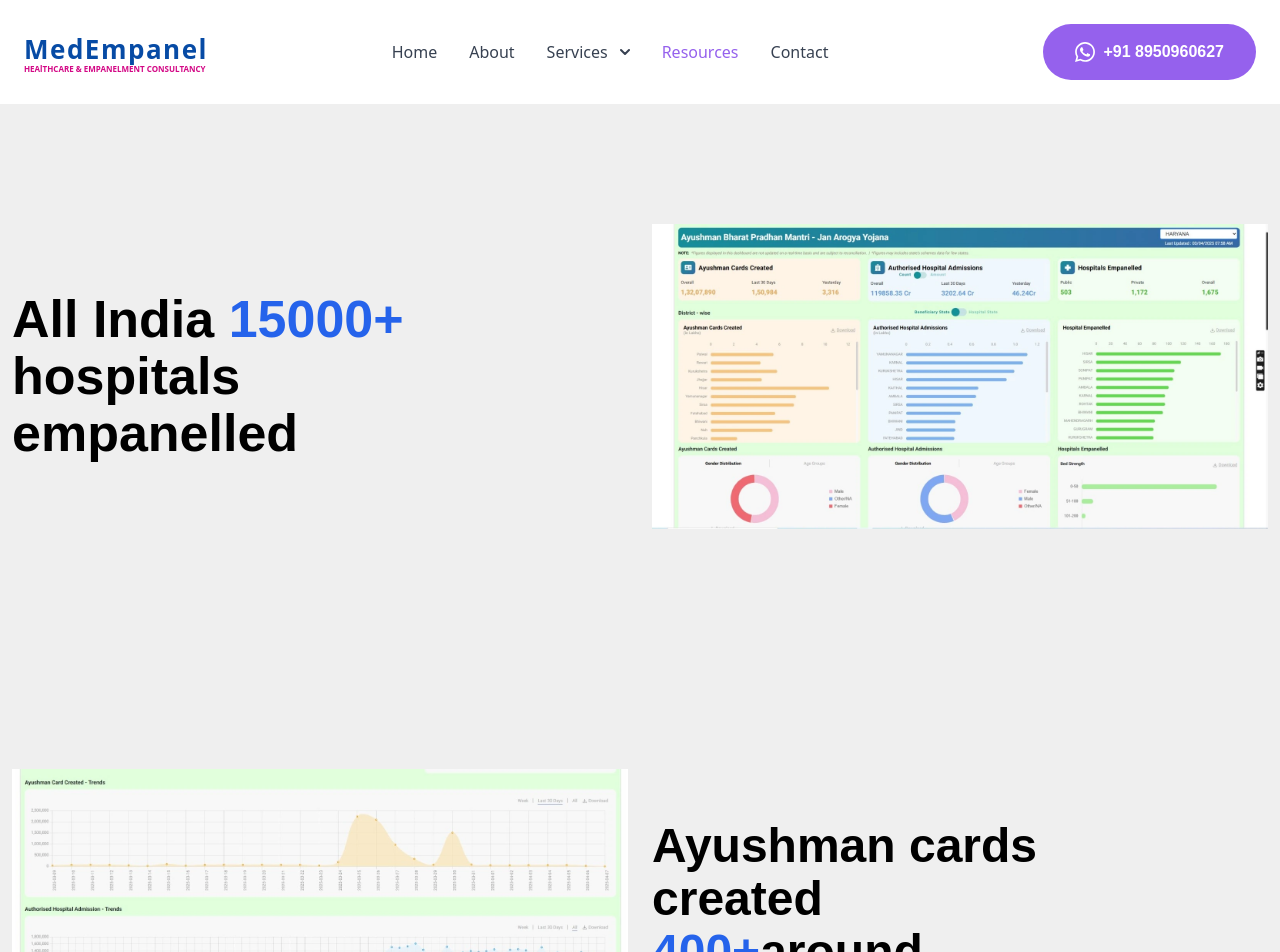
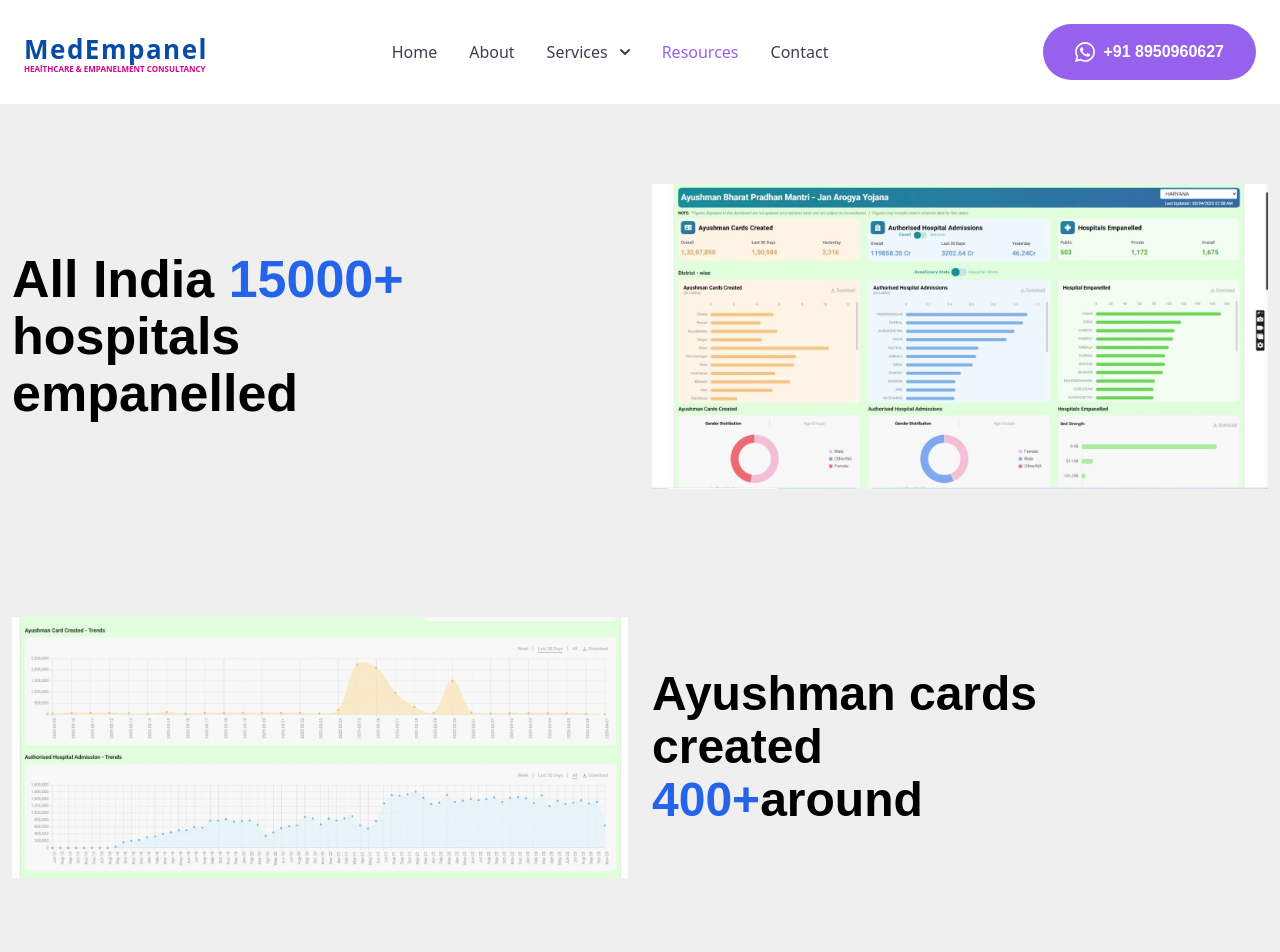
Before and after one commit to Rohit-Dhaka/MedEmpanelnew, a React (Create React App) app: page /resources in a window 1280 px wide. Shown: the top 952 px of the page. Built offline with nearby package versions, Linux system fonts and the light colour scheme.

Commit message:
make bold

```diff
--- a/src/components/Aboutas.jsx
+++ b/src/components/Aboutas.jsx
@@ -36,8 +36,9 @@
         <div className="flex flex-row flex-wrap-reverse mx-[-12px]   items-center lg:pb-[180px] sm:pb-[100px] pb-16 pt-[100px]">
           <div className="lg:w-7/12 w-full px-3" data-aos="fade-up">
               <strong className="font-Plus text-[25px] font-bold ">Director:- </strong>
-            <p className="text-[18px] text-[#4C4C4C] pt-3 leading-6 tracking-[2px] text-justify hidden  font-Plus max-lg:pt-[60px] ">
-              Mr Ankit Bansal is working as a founder and director of the
+
+            {/* <span className="text-[18px] text-[#4C4C4C] pt-3 leading-6 tracking-[2px] text-justify hidden  font-Plus max-lg:pt-[60px] ">
+               is working as a founder and director of the
               company having 2+ year of experience in the consultancy company
               and Hospitals. He has completed his MBA in human resource and
               hospital administration from Maharishi Markandeshwar University,
@@ -49,8 +50,8 @@
               building Long-Term Relationships with Our Clients, based on the
               Best Professional’s Ethics & Providing Quality Services –
               Economical and Efficient.
-            </p>
-            <p className="text-[16px] text-[#4C4C4C] pt-3 leading-6 text-justify  font-Plus max-lg:pt-[60px] tracking-[1px] ">Mr Ankit Bansal is working as a founder and director of the
+            </span> */}
+            <p className="text-[16px] text-[#4C4C4C] pt-3 leading-6 text-justify  font-Plus max-lg:pt-[60px] tracking-[1px] "><span className=" font-bold">Mr Ankit Bansal</span> is working as a founder and director of the
               company having 2+ year of experience in the consultancy company
               and Hospitals. </p>
             <p className="text-[16px] text-[#4C4C4C] pt-3 leading-6 text-justify  font-Plus max-lg:pt-[60px] tracking-[1px] ">He has completed his MBA in human resource and
--- a/src/components/AyushmanInfo.jsx
+++ b/src/components/AyushmanInfo.jsx
@@ -10,7 +10,7 @@
     <>
       <section className=" bg-[#EFEFEF]">
         <div className="container">
-          <div className="flex flex-row flex-wrap-reverse mx-[-12px] md:py-[120px] py-16 items-center">
+          <div className="flex flex-row flex-wrap-reverse mx-[-12px] md:pt-[80px]  py-16 items-center">
             <div className="md:w-6/12 w-full px-3 md:pt-0 pt-10">
               <h2 className="text-[52px] font-Plus leading-[110%] font-bold" data-aos="fade-right">
                 <span className=" md:inline-block">
@@ -23,7 +23,7 @@
               <img src={GraphicOne} alt="graphic" className="w-full" />
             </div>
           </div>
-          <div className="flex flex-row  flex-wrap mx-[-12px] md:py-[120px] py-16 items-center">
+          <div className="flex flex-row  flex-wrap mx-[-12px] md:pb-[80px] py-16 items-center">
             <div className="md:w-6/12 w-full px-3" data-aos="fade-right">
               <img src={GraphicTwo} alt="graphic" />
             </div>
@@ -39,7 +39,7 @@
       </section>
       <section>
         <div className="container">
-          <div className="box sm:my-[152px] my-16 bg-[#8E66EF] px-4 rounded-[16px] relative"  data-aos="fade-up">
+          <div className="box sm:my-[80px] my-16 bg-[#8E66EF] px-4 rounded-[16px] relative"  data-aos="fade-up">
             <img
               src={Layer3}
               alt="layer"
--- a/src/components/Contact.jsx
+++ b/src/components/Contact.jsx
@@ -4,7 +4,7 @@
   return (
     <div className="">
       <div className="container">
-        <div className="flex flex-wrap flex-row mx-[-12px] items-center lg:py-32 pb-16 sm:pb-24">
+        <div className="flex flex-wrap flex-row mx-[-12px] items-center lg:py-20 pb-16 sm:pb-24">
           <div className="md:w-6/12 w-full px-3">
             <div className="p-6 mr-2 bg-gray-100 rounded-lg " data-aos="fade-right">
               <h1 className="text-3xl sm:text-4xl text-gray-800 font-extrabold tracking-tight">
```
